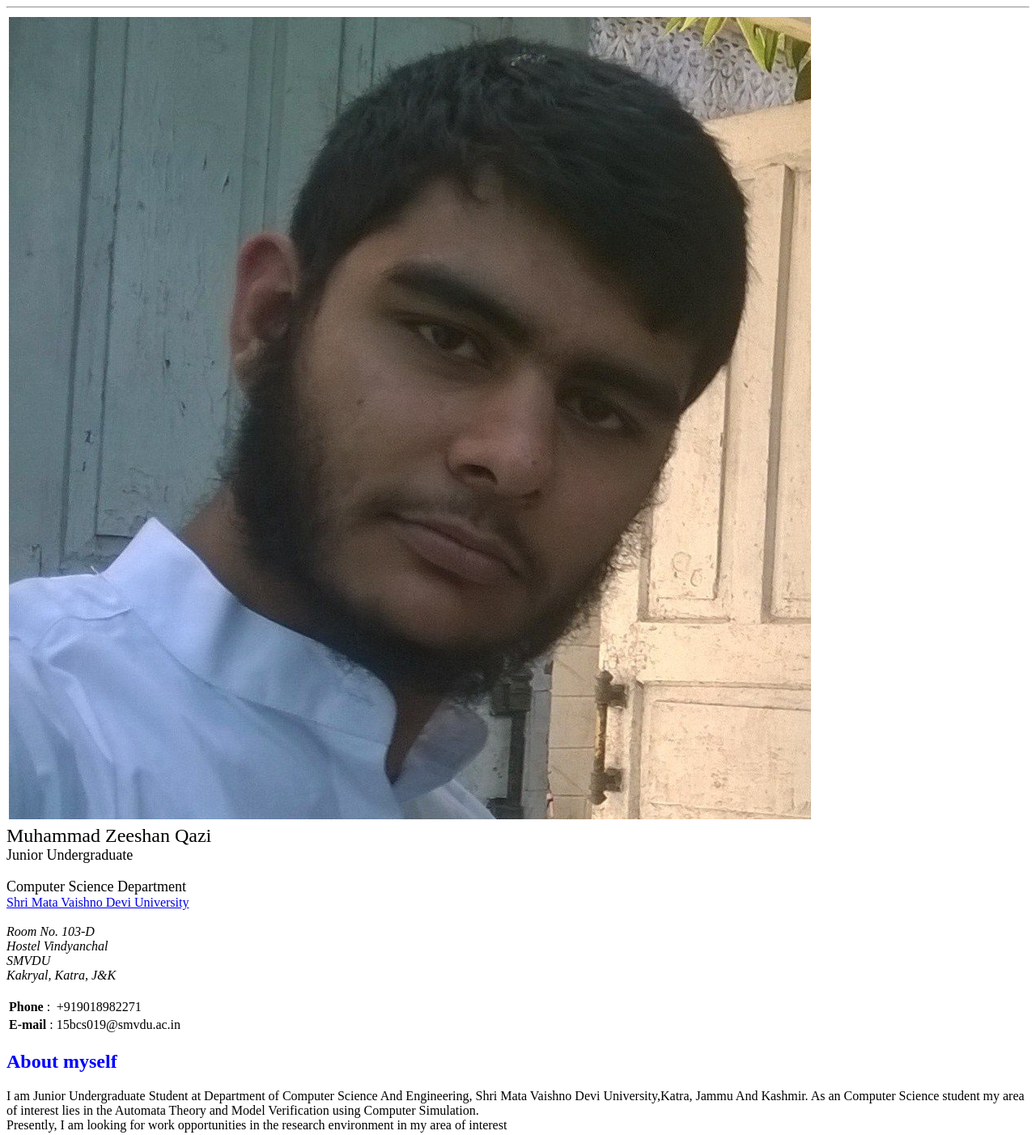
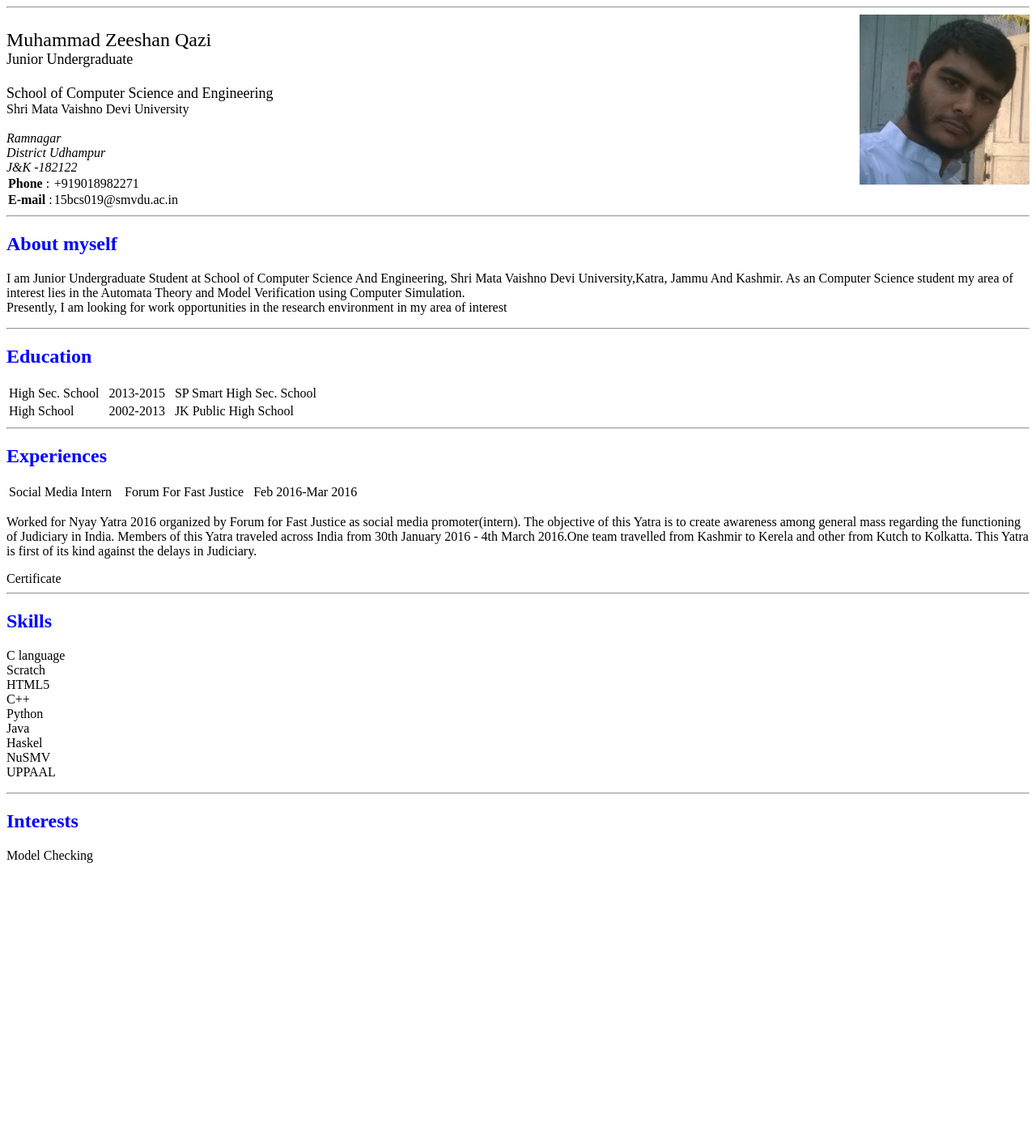
Before and after one commit to mzeeqazi/mzeeqazi.github.io, a plain HTML site: page index.html in a window 1280 px wide. Shown: the top 1402 px of the page at 81% size. After the commit the page ends 1082 px from the top, so only its background shows below. Drawn offline with Linux system fonts and the light colour scheme.

Commit message:
-edit2 (#2)

```diff
--- a/CSS/index.css
+++ b/CSS/index.css
@@ -1,24 +1,15 @@
-/*header{
-	height: auto;
-	width: 25%;
-	background: #00FFFF;
+a{
+	text-decoration: none;
+	color:#000000;
 }
-details{
-	font-style: italic;
+a:hover{
+	background: #B3B3B3;
+    color: #0006CC;
 }
-summary{
-	font-style: normal;
+a:focus{
+    background: #B3B3B3;
+    color: #0006CC;
 }
-h4, span{
-	font-style: oblique;
-	background: #000000;
-	color: #ffffff;
+a:active{
+    border: 3px solid #000000;
 }
-div{
-	width: 30%;
-	height: auto;
-	background: #00b54c;
-}
-table{
-	background: #58f698;
-}*/
--- a/index.html
+++ b/index.html
@@ -1,3 +1,4 @@
+
 <!DOCTYPE html>
 <html>
 <head>
@@ -8,34 +9,32 @@
 </head>
 <body>
 	<hr>
-	<table>
+	<table border="0" cellpadding="0" cellspacing="0" width="100%">
 		<tbody>
-			<tr><td><img src="Images/mzee.jpg" height="22%"></td></tr>
+			<tr align="left" valign="top">
+				<td>
+				<br>
+					<font size="5">Muhammad Zeeshan Qazi<br></font>
+					<font size="4">Junior Undergraduate<br><br></font>
+					<font size="4">School of Computer Science and Engineering<br></font>
+					<a href="http://www.smvdu.ac.in">Shri Mata Vaishno Devi University<br><br></a>
+					<address>Ramnagar<br>District Udhampur<br> J&amp;K -182122
+					</address>
+					<table cellpadding="0">
+						<tbody>
+							<tr><td><b>Phone</b>&nbsp;:</td><td>+919018982271</td></tr>
+							<tr><td><b>E-mail</b>&nbsp;:</td><td>15bcs019@smvdu.ac.in</td></tr>
+						</tbody>
+					</table>
+				</td>
+				<td align="right"><img src="Images/mzee.jpg" alt="MzeeQazi" height="210">
+				</td>
+			</tr>
 		</tbody>
 	</table>
-	<font size="5">Muhammad Zeeshan Qazi</font>
-	<br>
-	<font size="4">Junior Undergraduate</font>
-	<br>
-	<br>
-	<font size="4">Computer Science Department</font>
-	<br>
-	<a href="http://www.smvdu.ac.in">Shri Mata Vaishno Devi University</a>
-	<br>
-	<br>
-	<address>
-		Room No. 103-D<br>Hostel Vindyanchal<br>SMVDU<br>Kakryal, Katra, J&amp;K
-	</address>
-	<table>
-		<tbody>
-			<tr><td><b>Phone</b>&nbsp;:</td><td>+919018982271</td></tr>
-			<tr><td><b>E-mail</b>&nbsp;:</td><td>15bcs019@smvdu.ac.in</td></tr>
-			<br>
-		</tbody>
-	</table>
-    <tbody>
+    <hr>
     <h2 style="color: blue">About myself</h2>
-    <p>I am Junior Undergraduate Student at Department of Computer Science And Engineering, Shri Mata Vaishno Devi University,Katra, Jammu And Kashmir. As an Computer Science student my area of interest lies in the Automata Theory and Model Verification using Computer Simulation.<br>Presently, I am looking for work opportunities in the research environment in my area of interest</p>
+    <p>I am Junior Undergraduate Student at School of Computer Science And Engineering, Shri Mata Vaishno Devi University,Katra, Jammu And Kashmir. As an Computer Science student my area of interest lies in the Automata Theory and Model Verification using Computer Simulation.<br>Presently, I am looking for work opportunities in the research environment in my area of interest</p>
     <hr>
     <h2 style="color: blue">Education</h2>
     <table>
@@ -55,9 +54,9 @@
 			<a href="Images/certificate.jpg">Certificate</a>
 			<hr>
 	<h2 style="color: blue">Skills</h2>
-		<p>C language<br>Scratch<br>HTML5<br>C++<br>Python<br>Java<br>Haskel<br>NuSMV</p>
+		<p>C language<br>Scratch<br>HTML5<br>C++<br>Python<br>Java<br>Haskel<br>NuSMV<br>UPPAAL</p>
 		<hr>
 		<h2 style="color: blue">Interests</h2>
-		<p></p>
+		<p>Model Checking</p>
 </body>
 </html>
```
Also changed, not shown: 1 other file.
